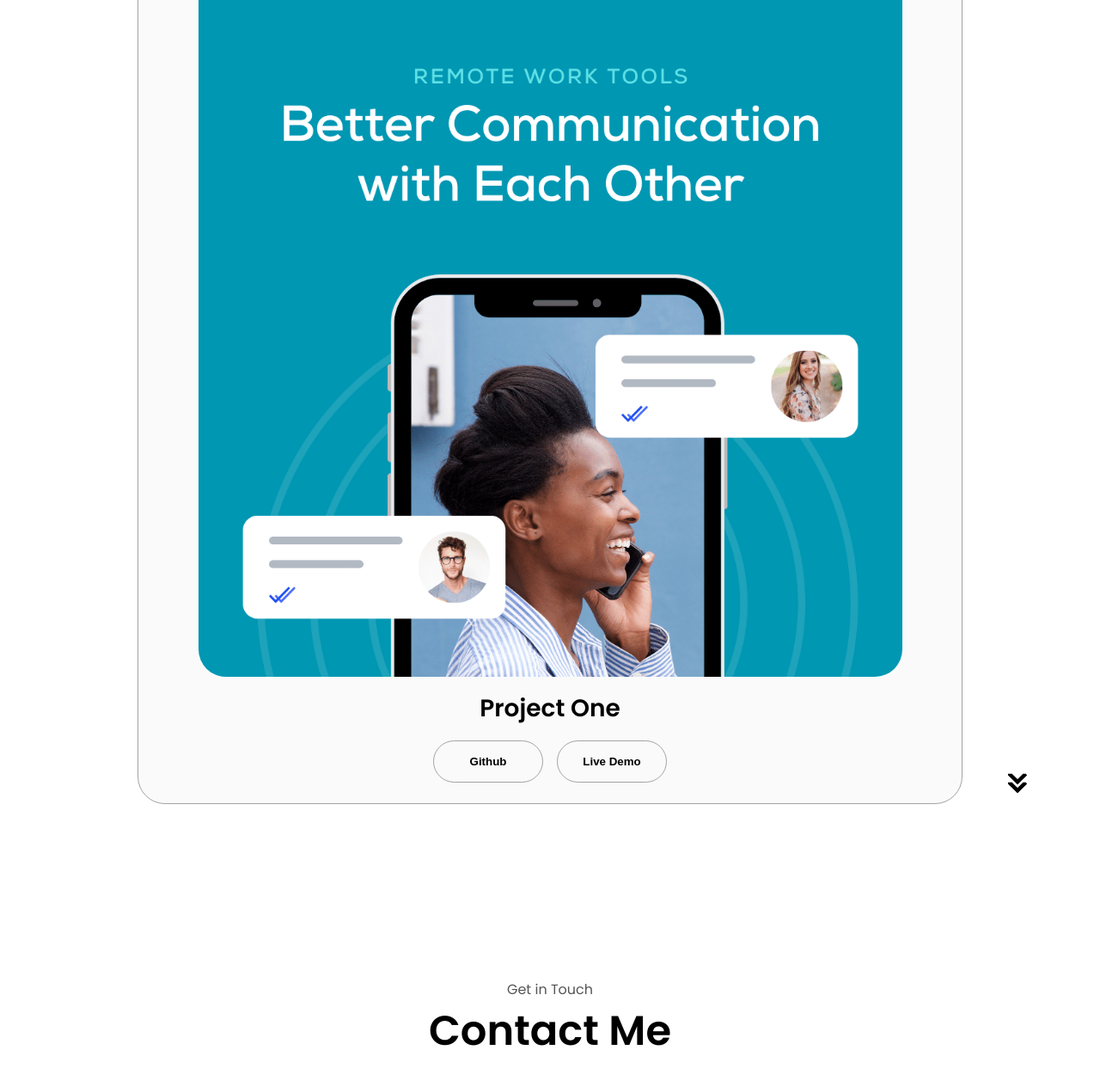
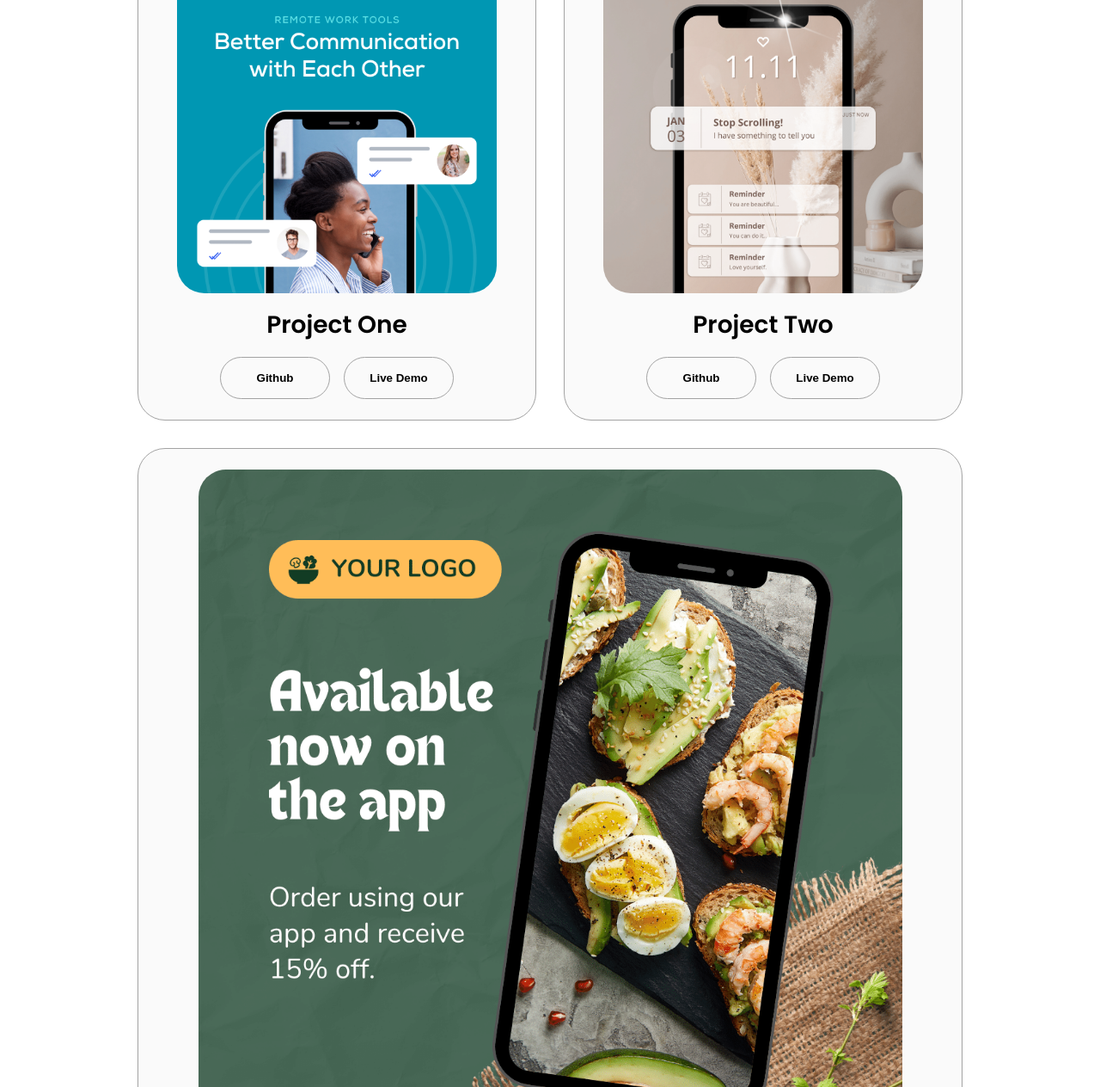
Before and after one commit to renzxgrayGit/html-css-js-portfolio, a plain HTML site: page index.html in a window 1280 px wide. Shown: the part 2650-3914 px from the top of the page at 86% size. Drawn offline with Linux system fonts and the light colour scheme.

Commit message:
Update index.html

```diff
--- a/index.html
+++ b/index.html
@@ -198,6 +198,45 @@
                     </button>
                 </div>
             </div>
+            <div class="details-container color-container">
+                <div class="article-container">
+                    <img
+                    src="./assets/project-2.png"
+                    alt="Project 2"
+                    class="project-img">
+                </div>
+                <h2 class="experience-sub-title project-title">Project Two</h2>
+                <div class="btn-container">
+                    <button
+                    class="btn btn-color-2 project-btn"
+                    onclick="location.href='https://github.com/'">Github
+                    </button>
+                    <button
+                    class="btn btn-color-2 project-btn"
+                    onclick="location.href='https://github.com/'">Live Demo
+                    </button>
+                </div>
+            </div>
+            <div class="details-container color-container">
+                <div class="article-container">
+                    <img
+                    src="./assets/project-3.png"
+                    alt="Project 3"
+                    class="project-img">
+                </div>
+                <h2 class="experience-sub-title project-title">Project Three</h2>
+                <div class="btn-container">
+                    <button
+                    class="btn btn-color-2 project-btn"
+                    onclick="location.href='https://github.com/'">Github
+                    </button>
+                    <button
+                    class="btn btn-color-2 project-btn"
+                    onclick="location.href='https://github.com/'">Live Demo
+                    </button>
+                </div>
+            </div>
+            </div>
         </div>
         <img
             src="./assets/arrow.png"
```
